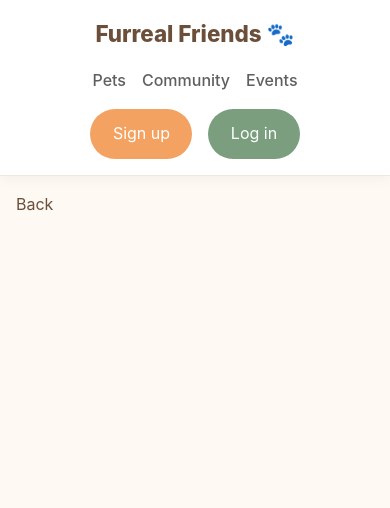
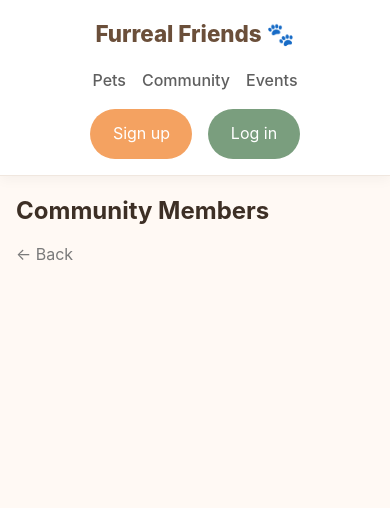
Before and after one commit to abeer-rozba/furreal-friends, a Django app: page /community/ in a window 390 px wide. Shown: the top 508 px of the page. Run offline with Django 5.2, Linux system fonts and the light colour scheme; data that the repository does not hold is empty.

Commit message:
finish styling community

```diff
--- a/main_app/templates/community/all-members.html
+++ b/main_app/templates/community/all-members.html
@@ -1,10 +1,18 @@
 {% extends "base.html" %}
 
 {% block content %}
-  <a href="/">Back</a>
-  {% for member in members %}
-  {% if member.user.id != user.id %}
-  <a href="/community/{{member.id}}"><h2>{{member.user.username}}</h2></a>
-  {% endif %}
-  {% endfor %}
+  <h2 class="section-title">Community Members</h2>
+  <a class="back-link" href="/">← Back</a>
+  <section class="members-grid">
+    {% for member in members %}
+      {% if member.user.id != user.id %}
+        <div class="card member-card">
+          <h3>{{member.user.username}}</h3>
+          <p>{{member.first_name}} {{member.last_name}}</p>
+          <a href="/community/{{member.id}}" class="btn btn-primary">View Profile</a>
+        </div>
+      {% endif %}
+    {% endfor %}
+  </section>
+
 {% endblock content %}
--- a/static/css/style.css
+++ b/static/css/style.css
@@ -226,6 +226,44 @@ form {
   margin-top: 0.5rem;
 }
 
+.members-grid {
+  display: grid;
+  grid-template-columns: repeat(3, 1fr);
+  gap: 1.5rem;
+  margin-top: 1.5rem;
+}
+
+.members-card {
+  text-align: center;
+  transition:
+    transform 0.2s ease,
+    box-shadow 0.2s ease;
+}
+
+.members-card:hover {
+  transform: translateY(-5px);
+  box-shadow: 0 15px 35px rgba(0, 0, 0, 0.08);
+}
+
+.members-card h3 {
+  margin-bottom: 0.5rem;
+}
+
+.members-card p {
+  color: #7a7a7a;
+  margin-bottom: 1rem;
+}
+
+.back-link {
+  display: inline-block;
+  margin-bottom: 1rem;
+  color: #7a7a7a;
+}
+
+.back-link:hover {
+  color: #f4a261;
+}
+
 @media (max-width: 768px) {
   .navbar {
     flex-direction: column;
@@ -244,7 +282,8 @@ form {
     padding: 1rem;
   }
 
-  .feed-preview {
+  .feed-preview,
+  .members-grid {
     grid-template-columns: 1fr;
   }
 
```
